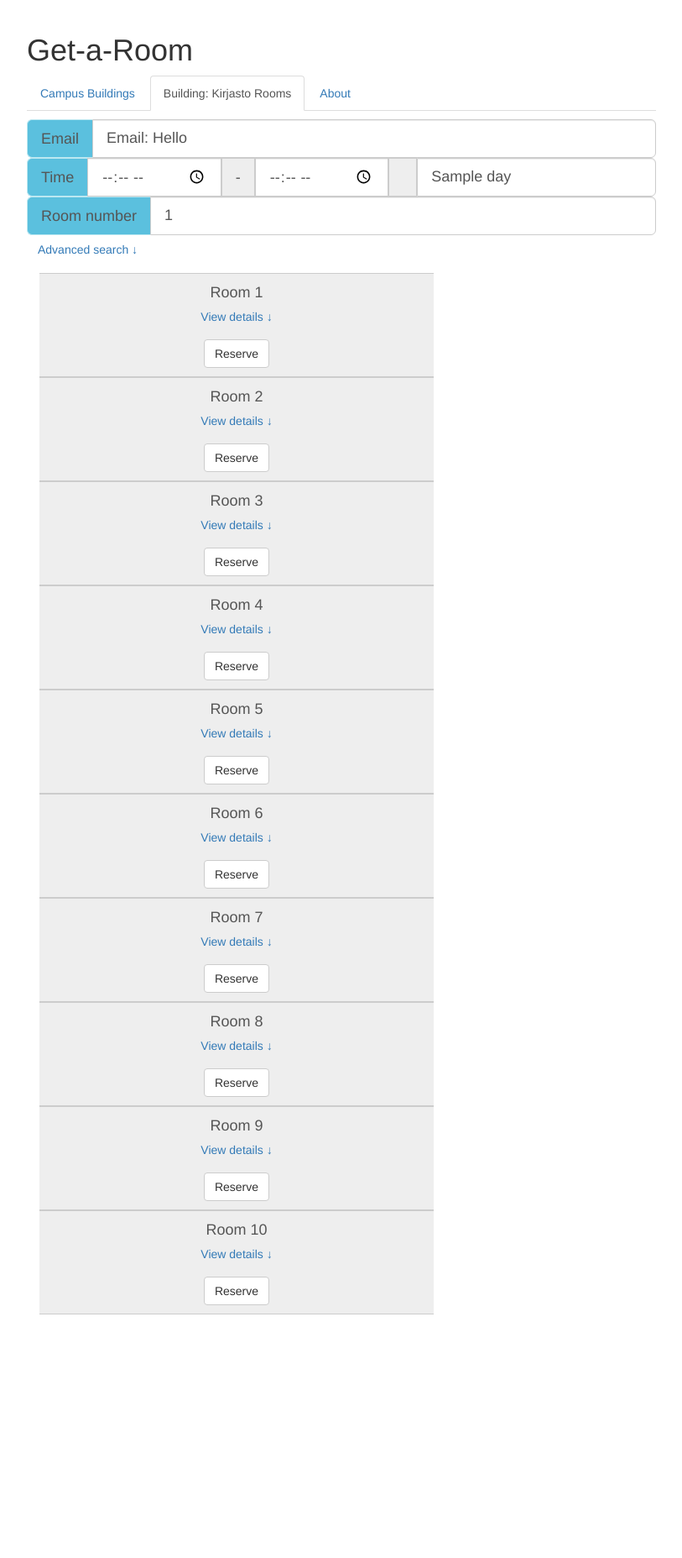
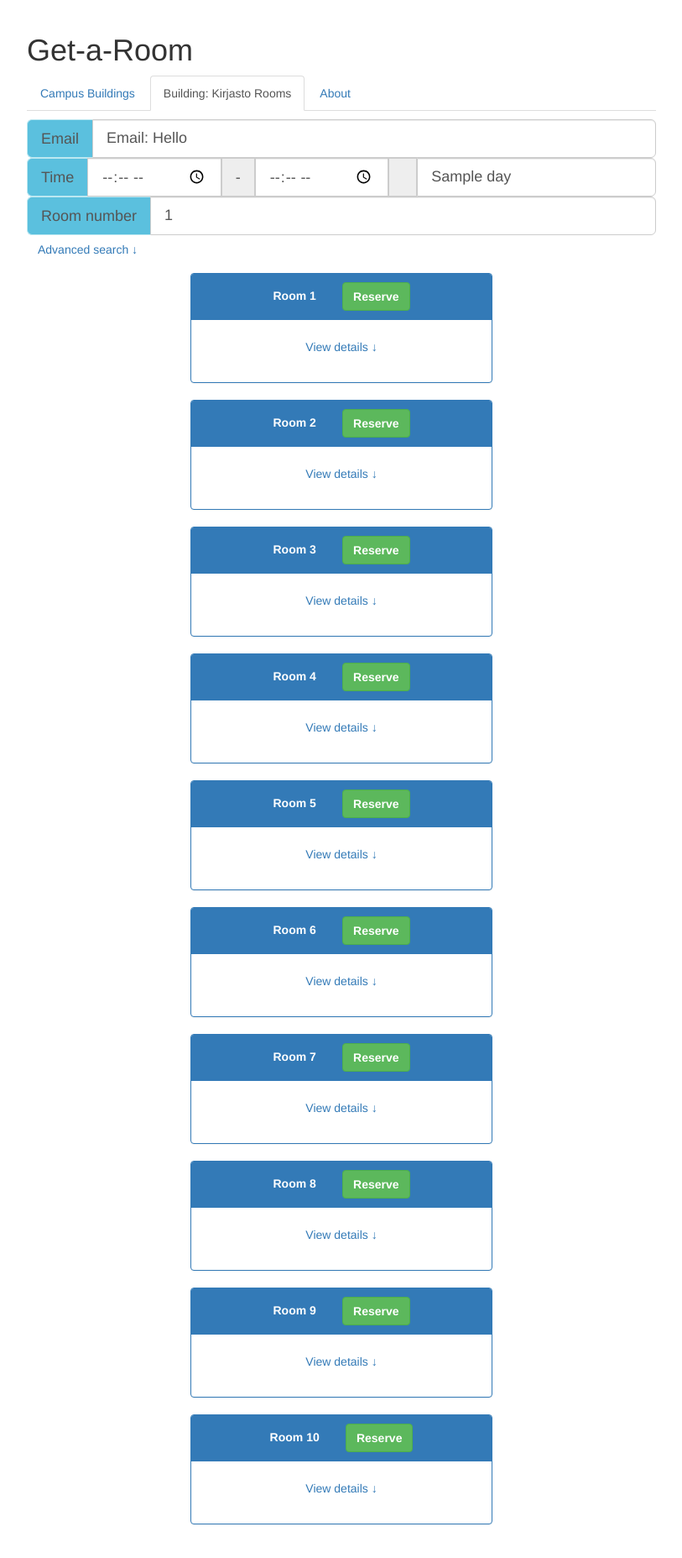
Before and after one commit to AIeq/Get-a-Room, a Django app: template media/templates/index.html in a window 1280 px wide. Shown: the whole page at 84% size, without its empty margins (233-1046 px from the left). Before the commit the page ends 1565 px from the top, so only its background shows below. Run offline with Django 3.2, Linux system fonts and the light colour scheme; data comes from the database, SQL or seed files in the repository; both versions use the stored data as it was after the commit; the template is opened without the code that fills it: values that come from a table or form of the project are taken from there, most other values are stand-ins (such as "Sample title", 1, 10 or a date in 2020); parts of the project's set-up code (start-up, migrations or seed data) failed here and were passed over; some libraries are stand-ins or nearby versions.

Commit message:
Updates on style; Reserve button

```diff
--- a/WWWService/WWWService/views.py
+++ b/WWWService/WWWService/views.py
@@ -61,6 +61,7 @@ def search(request, building = None, roomID = None):
     for reservationTime in times:
       day, slot = reservationTime.split(',')
       ok = ok and ReservationData.ReserveRoom(building, roomID, int(day), int(slot), email)
+    context.update({'reservationSuccess': ok})
     #TODO: handle errors
 
     roomData = RoomData.getRoomData(building)
--- a/media/static/css/style.css
+++ b/media/static/css/style.css
@@ -26,3 +26,7 @@ body {
 .selected {
     background: yellow;
 }
+
+button.btn {
+	font-weight: bold;
+}
--- a/media/templates/searchform.html
+++ b/media/templates/searchform.html
@@ -86,7 +86,9 @@
       </div>
     </div>
 </div>
-
+{% if reservationSuccess == True %}
+          succcesfully reserved room {{ roomID }}
+        {% endif %}
 <script type="text/javascript">
 $(function(){
     $("#search-form").validate({
--- a/media/templates/searchresults.html
+++ b/media/templates/searchresults.html
@@ -1,12 +1,12 @@
 {% for room in rooms %}
 <div class="row" id="{{ room.id }}">
-    <div class="col-md-8 col-md-offset-2">
-      <div class="col-md-8">
-
-      	<div class="input-group input-group-lg">
-
-	  <div class="text-left  span4 collapse-group input-group-addon">
-    Room {{ room.id }}
+    <div class="col-md-4 col-md-offset-4">
+<div class="text-center  span4 collapse-group panel panel-primary">
+    <div class="panel-heading">
+    <b>Room {{ room.id }}</b>
+    <button type="" class="btn btn-success col-md-offset-1" onclick="reserve('{{ room.id }}')">Reserve</button>
+    </div>
+    <div class="panel-body">
       <p><a class=" btn" href="#">View details &darr;</a></p>
       <div class="text-left collapse">
       <b>{{ room.type }} for </b><br/>
@@ -20,6 +20,7 @@
       {% for insight in room.insights  %}
         * {{ insight }}<br/>
       {% endfor %}
+      <img src="{{ room.picture }}">
       <b>Free times:</b><br/>
       <table id="{{ room.id }}_reservations" border="1" style="width:220px" align="center">
         <tr>
@@ -57,19 +58,13 @@
         {% endfor %}
       </table>
       </div>
+      </div>
+      </div>
+      </div>
+      </div>
+{% endfor %}
 
-	  <button type="" class="btn btn-default" onclick="reserve('{{ room.id }}')">Reserve</button>
-	  </div>
 
-      	</div>
-
-      </div>
-
-    </div>
-
-</div>
-
-{% endfor %}
 <script type="text/javascript">
   $('.row .btn').on('click', function(e) {
       e.preventDefault();
```
Also changed, not shown: databases/db.sqlite3. Lines whose indentation alone changed are shown as unchanged.
